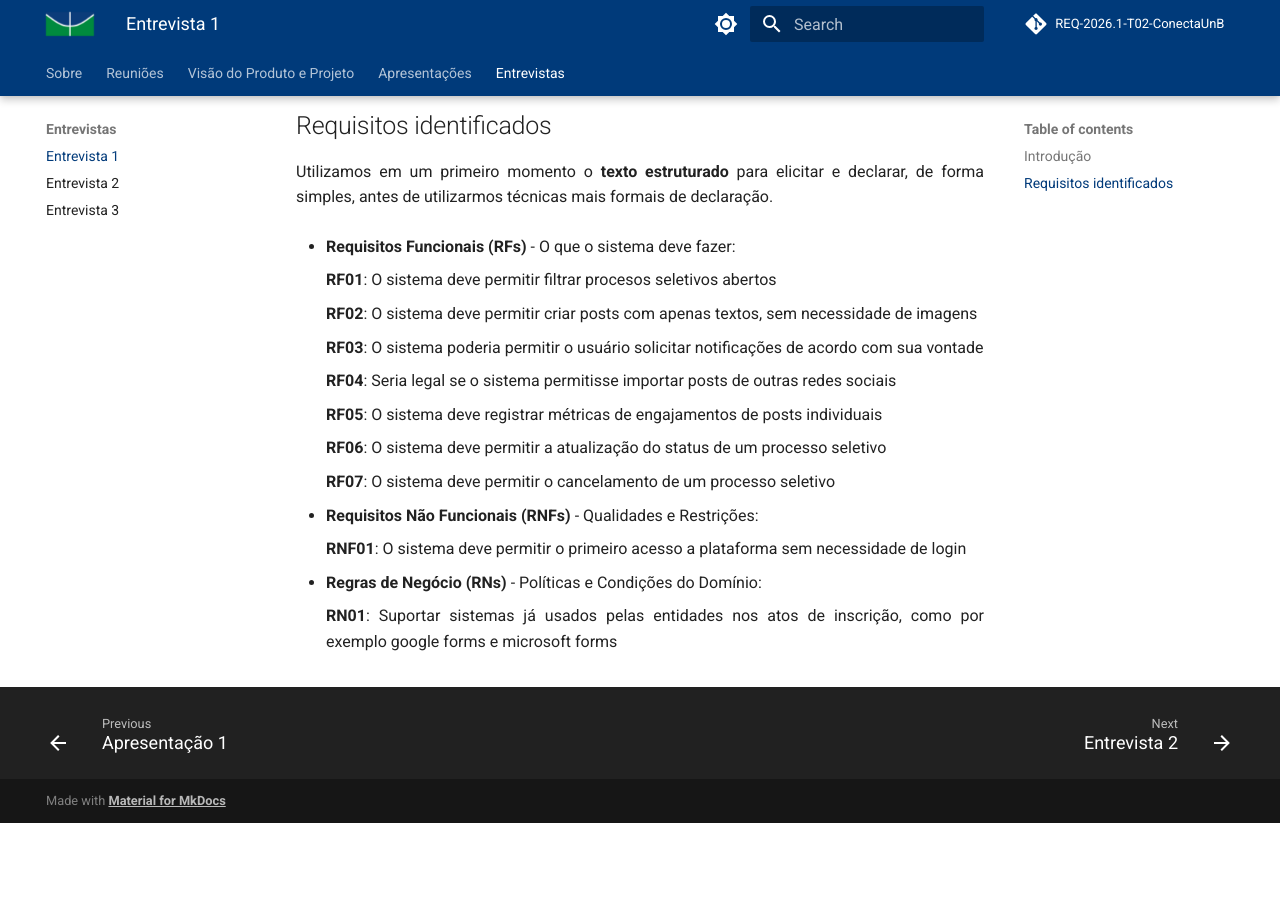
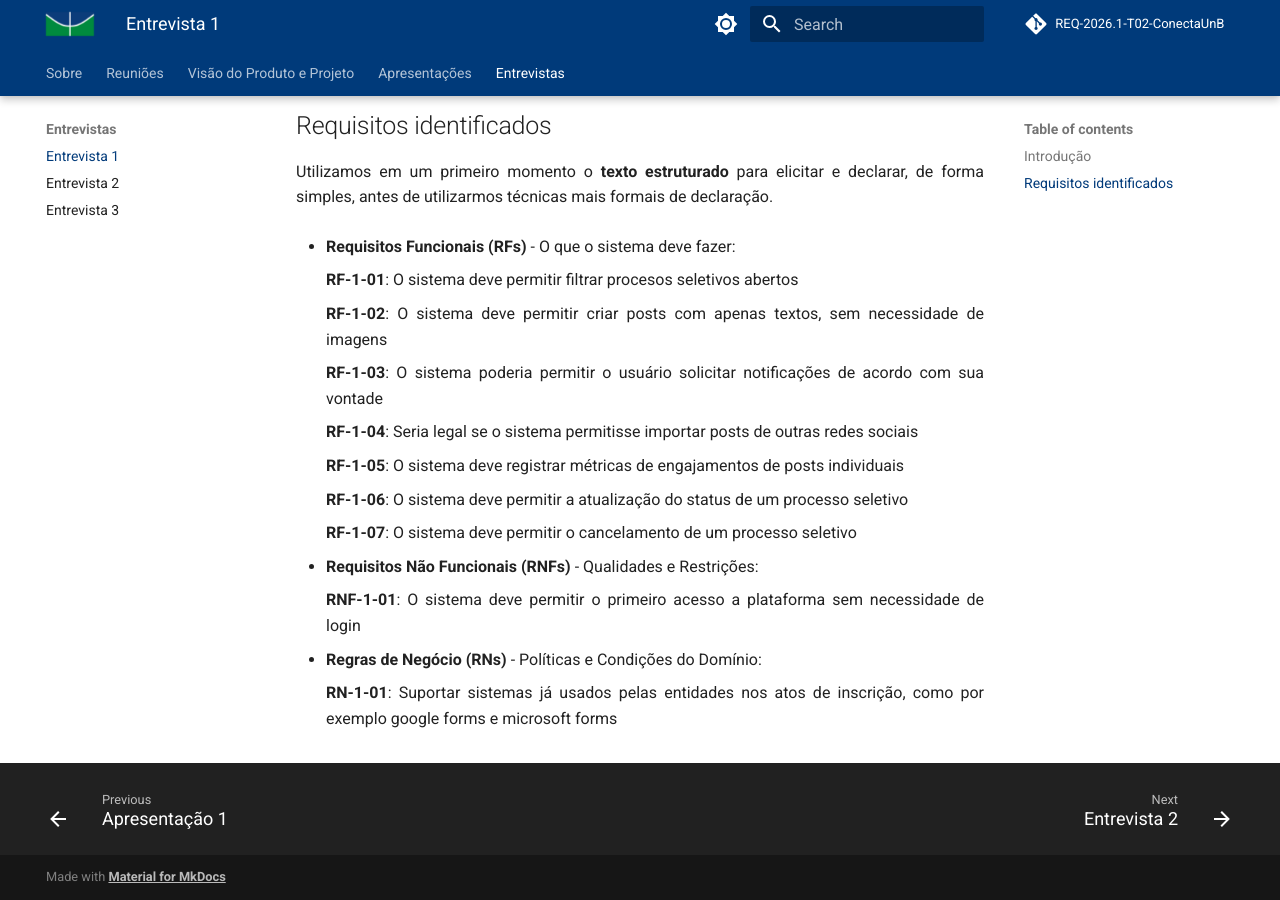
Before and after one commit to mdsreq-fga-unb/REQ-2026.1-T02-ConectaUnB, an MkDocs documentation site: the page built from docs/analisesEntrevistas/analiseEntrevista24-04.md, in a window 1280 px wide and 900 px high, scrolled down 8088 px. Built offline with MkDocs 1.6.1 and Material for MkDocs 9.7.7, drawn with Linux system fonts in a browser that asks for light colours; comment, search, counter and statistics services are not loaded; before the commit the page ends 8911 px from its top, so only the background shows below that.

Commit message:
docs: refazendo os códigos dos requisitos para melhor rastreabilidade

```diff
--- a/docs/analisesEntrevistas/analiseEntrevista24-04.md
+++ b/docs/analisesEntrevistas/analiseEntrevista24-04.md
@@ -301,26 +301,26 @@ Utilizamos em um primeiro momento o **texto estruturado** para elicitar e declar
 
 - **Requisitos Funcionais (RFs)** \- O que o sistema deve fazer:
 
-    **RF01**: O sistema deve permitir filtrar procesos seletivos abertos
+    **RF-1-01**: O sistema deve permitir filtrar procesos seletivos abertos
 
-    **RF02**: O sistema deve permitir criar posts com apenas textos, sem necessidade de imagens
+    **RF-1-02**: O sistema deve permitir criar posts com apenas textos, sem necessidade de imagens
 
-    **RF03**: O sistema poderia permitir o usuário solicitar notificações de acordo com sua vontade
+    **RF-1-03**: O sistema poderia permitir o usuário solicitar notificações de acordo com sua vontade
 
-    **RF04**: Seria legal se o sistema permitisse importar posts de outras redes sociais
+    **RF-1-04**: Seria legal se o sistema permitisse importar posts de outras redes sociais
 
-    **RF05**: O sistema deve registrar métricas de engajamentos de posts individuais
+    **RF-1-05**: O sistema deve registrar métricas de engajamentos de posts individuais
 
-    **RF06**: O sistema deve permitir a atualização do status de um processo seletivo
+    **RF-1-06**: O sistema deve permitir a atualização do status de um processo seletivo
 
-    **RF07**: O sistema deve permitir o cancelamento de um processo seletivo
+    **RF-1-07**: O sistema deve permitir o cancelamento de um processo seletivo
 
 
 - **Requisitos Não Funcionais (RNFs)** \- Qualidades e Restrições:
 
-    **RNF01**: O sistema deve permitir o primeiro acesso a plataforma sem necessidade de login
+    **RNF-1-01**: O sistema deve permitir o primeiro acesso a plataforma sem necessidade de login
 
 
 * **Regras de Negócio (RNs)** \- Políticas e Condições do Domínio:
 
-    **RN01**: Suportar sistemas já usados pelas entidades nos atos de inscrição, como por exemplo google forms e microsoft forms
+    **RN-1-01**: Suportar sistemas já usados pelas entidades nos atos de inscrição, como por exemplo google forms e microsoft forms
```
